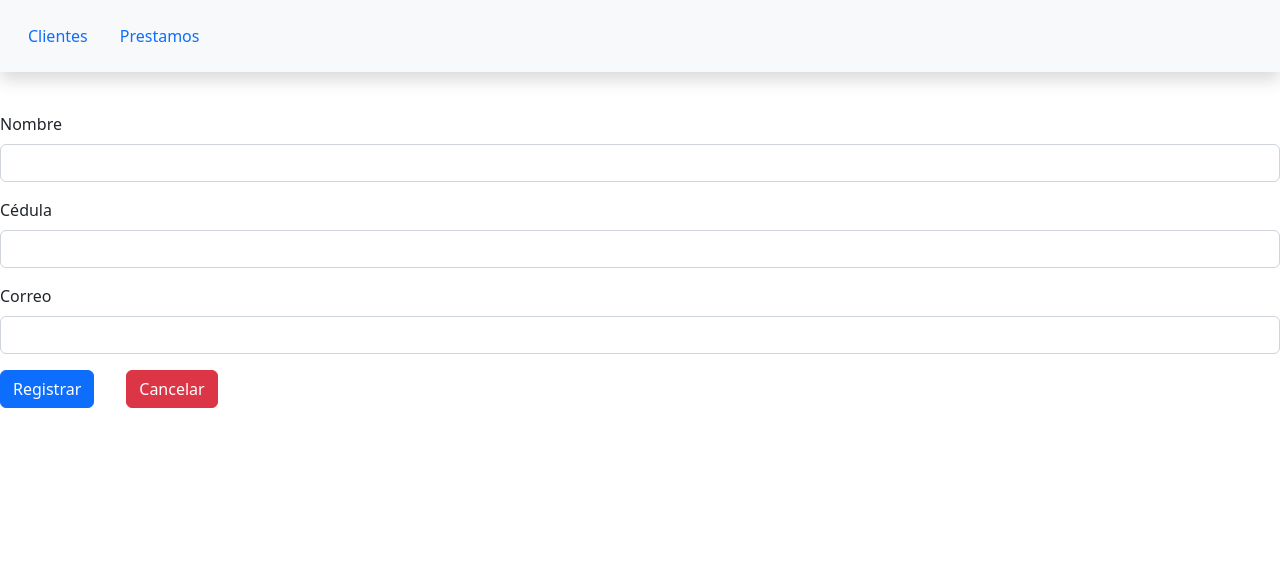
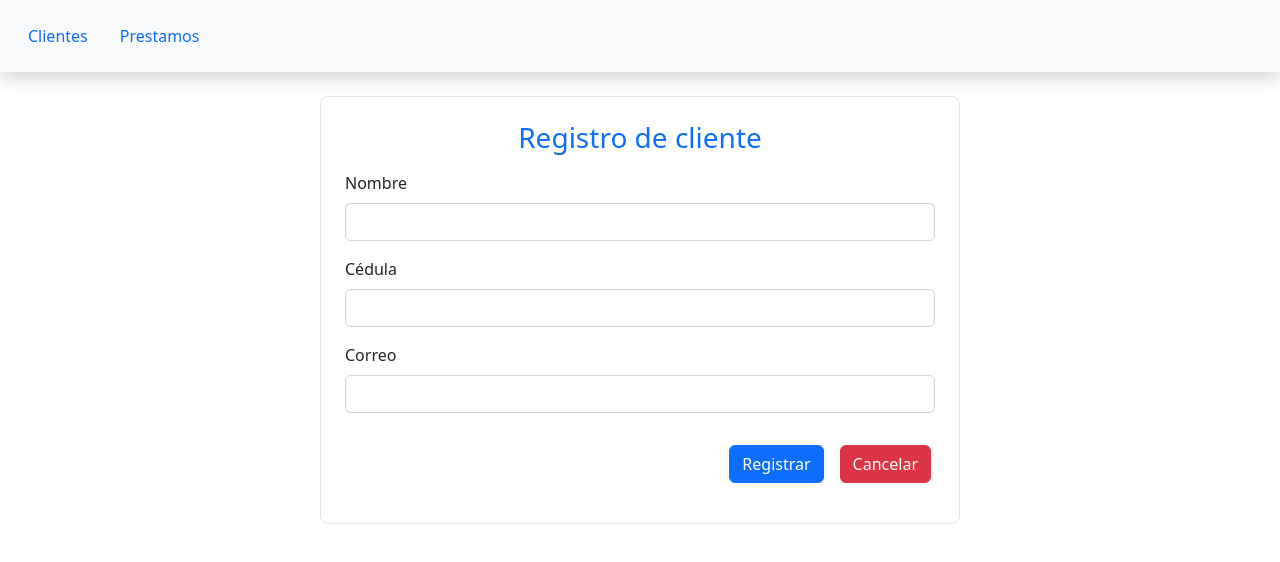
Before and after one commit to Fher95/Prestamos-App, an Angular app: page /clientes/lista-clientes in a window 1280 px wide. Both pictures are taken after a click on the button "Registrar cliente". Shown: the top 562 px of the page. Built offline with nearby package versions, Linux system fonts and the light colour scheme; data requests are answered from the project's data file.

Commit message:
Mejorada presentación de componente de registro de cliente

```diff
--- a/db.json
+++ b/db.json
@@ -17,6 +17,12 @@
       "cedula": "1",
       "correo": "a",
       "id": 3
+    },
+    {
+      "nombre": "David Gomez",
+      "cedula": "134",
+      "correo": "fdg",
+      "id": 4
     }
   ],
   "prestamos": [
--- a/src/app/modules/clientes/crear-usuario/crear-usuario.component.html
+++ b/src/app/modules/clientes/crear-usuario/crear-usuario.component.html
@@ -1,4 +1,10 @@
-<form [formGroup]="this.formCliente" autocomplete="off">
+<div class="d-flex align-items-center justify-content-center">
+  <form
+    [formGroup]="this.formCliente"
+    autocomplete="off"
+    class="col-6 border rounded-3 p-4"
+  >
+    <h3 class="text-center text-primary">Registro de cliente</h3>
     <div class="my-3">
       <label for="nombre" class="form-label">Nombre</label>
       <input
@@ -26,40 +32,21 @@
         formControlName="correo"
       />
     </div>
-  <div id="botones">
+    <div id="botones" class="row justify-content-end gap-3 p-3">
       <button
         type="button"
-      class="btn btn-primary me-3"
+        class="btn btn-primary col-auto"
         (click)="onRegistrar()"
       >
         Registrar
       </button>
       <button
         type="button"
-      class="btn btn-danger ms-3"
+        class="btn btn-danger col-auto"
         (click)="onCancelar()"
       >
         Cancelar
       </button>
     </div>
   </form>
-<!-- <div class="container">
-  <div class="col">
-    <div class="row">
-      <span>Nombre: </span>
-      <input type="text" />
 </div>
-    <div class="row">
-      <span>Correo: </span>
-      <input type="text" />
-    </div>
-    <div class="row">
-      <span>Telefono: </span>
-      <input type="text" />
-    </div>
-    <div class="row my-3 gx-3">
-        <button class="btn btn-primary col">Guardar</button>
-        <button class="btn btn-danger col">Cancelar</button>
-    </div>
-  </div>
-</div> -->
```
Lines whose indentation alone changed are shown as unchanged.
